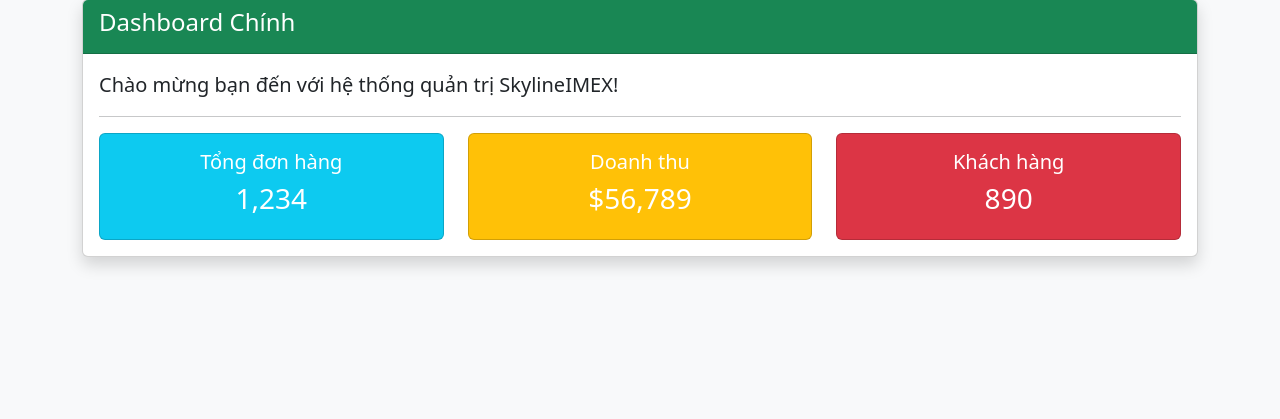
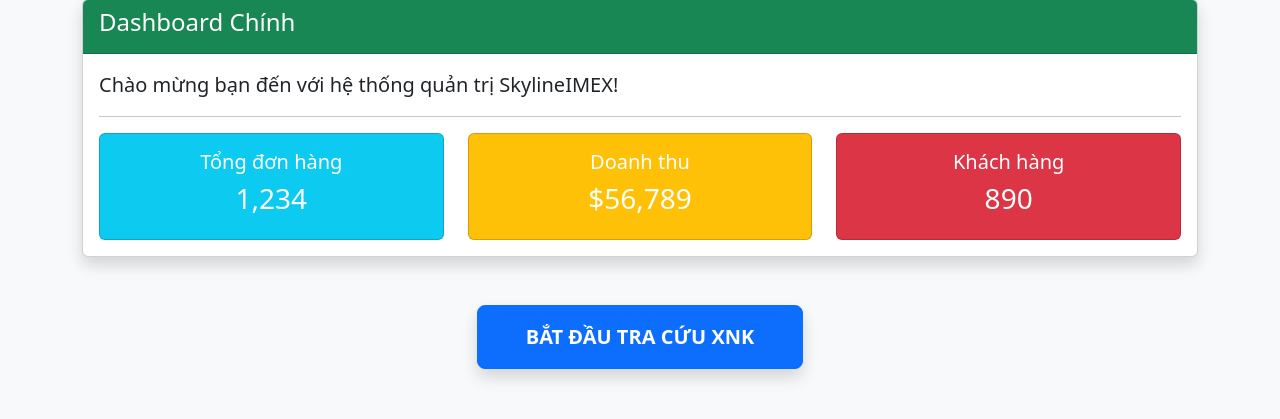
Before and after one commit to Jayce3213/skylineimex-dashboard, a Flask app: page / in a window 1280 px wide. Shown: the part 99-518 px from the top of the page. Run offline with Flask 3, Linux system fonts and the light colour scheme; a user stored in the database is signed in.

Commit message:
Add search button

```diff
--- a/templates/dashboard.html
+++ b/templates/dashboard.html
@@ -60,5 +60,10 @@
   </div>
 
   <script src="https://cdn.jsdelivr.net/npm/bootstrap@5.3.3/dist/js/bootstrap.bundle.min.js"></script>
+  <div class="text-center mt-5 mb-4">
+    <a href="/search" class="btn btn-primary btn-lg px-5 py-3 shadow">
+      <strong>BẮT ĐẦU TRA CỨU XNK</strong>
+    </a>
+  </div>
 </body>
 </html>
```
